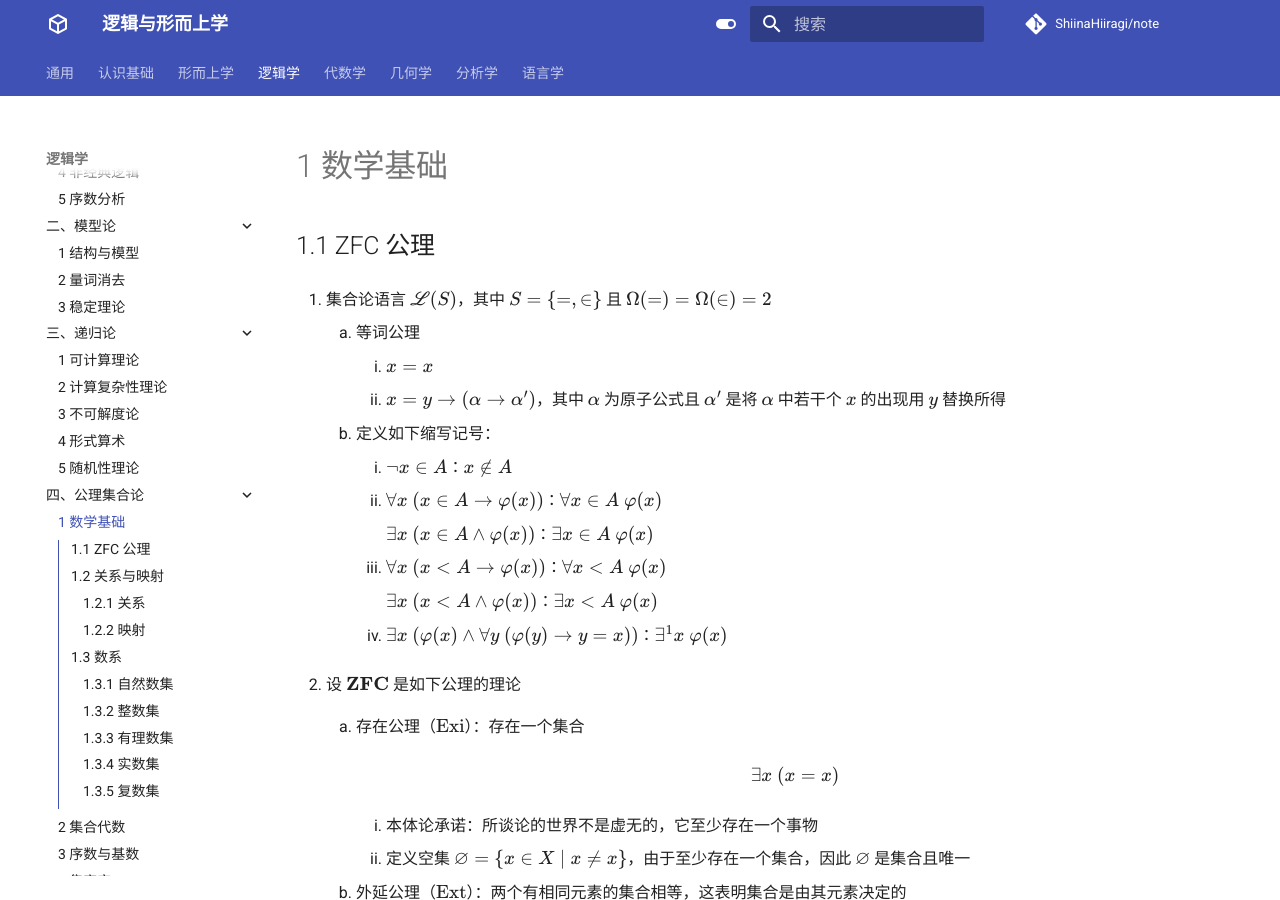
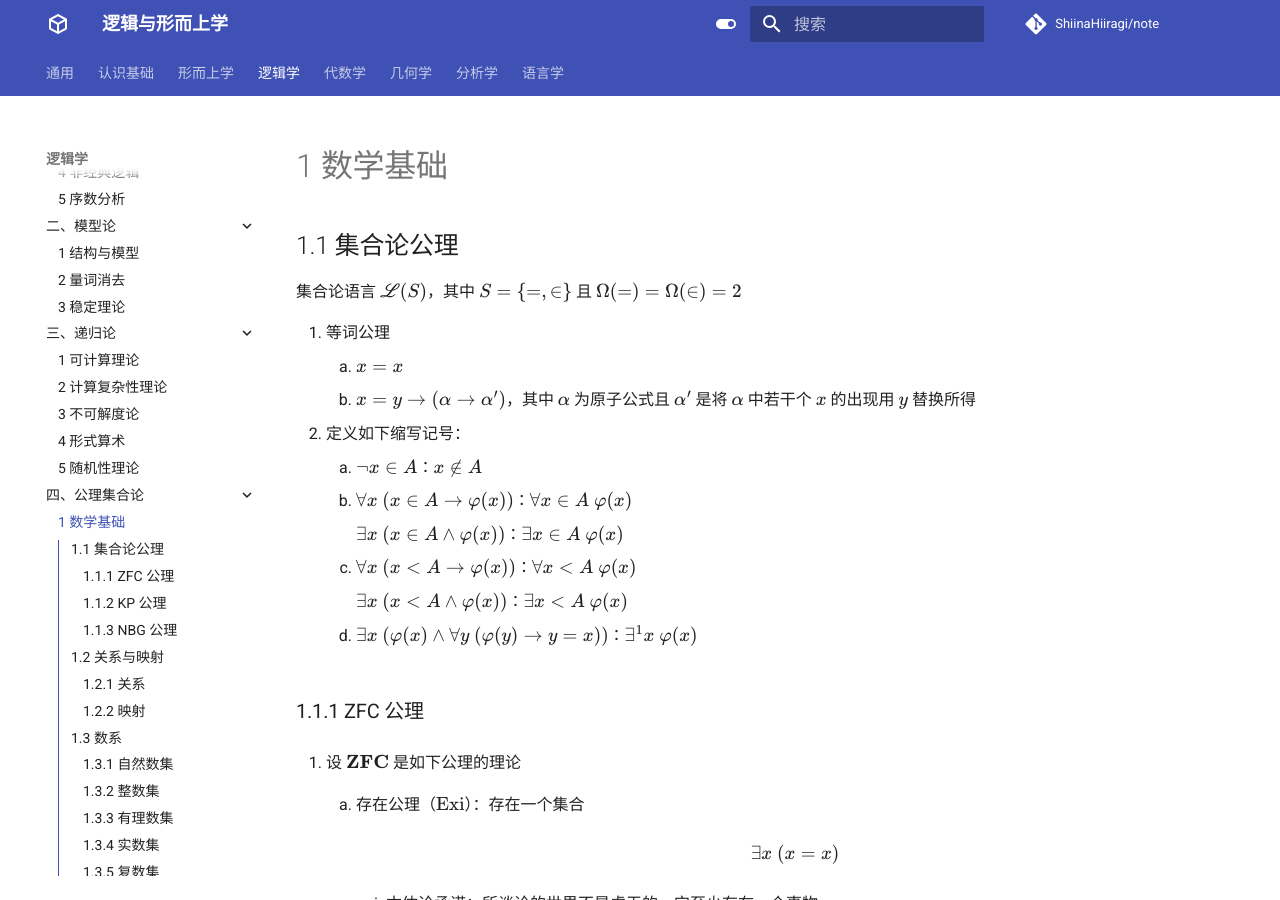
Before and after one commit to ShiinaHiiragi/note, an MkDocs documentation site: the page built from docs/logic/set/base.md, in a window 1280 px wide and 900 px high. Built offline with MkDocs 1.6.1 and Material for MkDocs 9.7.7, drawn with Linux system fonts in a browser that asks for light colours; comment, search, counter and statistics services are not loaded; some of the changed text lies outside the part shown.

Commit message:
rename zfc

```diff
--- a/docs/logic/set/zfc.md
+++ b/docs/logic/set/base.md
@@ -1,23 +1,25 @@
 # 1 数学基础
 
-## 1.1 ZFC 公理
-1. 集合论语言 $\mathscr L(S)$，其中 $S = \{=, \in\}$ 且 $\Omega(=) = \Omega(\in) = 2$
-    1. 等词公理
-        1. $x = x$
-        2. $x = y \rightarrow \left(\alpha \rightarrow \alpha^{\prime}\right)$，其中 $\alpha$ 为原子公式且 $\alpha^{\prime}$ 是将 $\alpha$ 中若干个 $x$ 的出现用 $y$ 替换所得
-    2. 定义如下缩写记号：
-        1. $\neg x \in A$：$x \notin A$
-        2. $\forall x \ (x \in A \to \varphi(x))$：$\forall x \in A \ \varphi(x)$
+## 1.1 集合论公理
+集合论语言 $\mathscr L(S)$，其中 $S = \{=, \in\}$ 且 $\Omega(=) = \Omega(\in) = 2$
 
-            $\exists x \ (x \in A \wedge \varphi(x))$：$\exists x \in A \ \varphi(x)$
+1. 等词公理
+    1. $x = x$
+    2. $x = y \rightarrow \left(\alpha \rightarrow \alpha^{\prime}\right)$，其中 $\alpha$ 为原子公式且 $\alpha^{\prime}$ 是将 $\alpha$ 中若干个 $x$ 的出现用 $y$ 替换所得
+2. 定义如下缩写记号：
+    1. $\neg x \in A$：$x \notin A$
+    2. $\forall x \ (x \in A \to \varphi(x))$：$\forall x \in A \ \varphi(x)$
 
-        3. $\forall x \ (x < A \to \varphi(x))$：$\forall x < A \ \varphi(x)$
+        $\exists x \ (x \in A \wedge \varphi(x))$：$\exists x \in A \ \varphi(x)$
 
-            $\exists x \ (x < A \wedge \varphi(x))$：$\exists x < A \ \varphi(x)$
+    3. $\forall x \ (x < A \to \varphi(x))$：$\forall x < A \ \varphi(x)$
 
-        4. $\exists x \ (\varphi(x) \wedge \forall y \ (\varphi(y) \to y = x))$：$\exists^{1} x \ \varphi(x)$
+        $\exists x \ (x < A \wedge \varphi(x))$：$\exists x < A \ \varphi(x)$
 
-2. 设 $\mathbf{ZFC}$ 是如下公理的理论
+    4. $\exists x \ (\varphi(x) \wedge \forall y \ (\varphi(y) \to y = x))$：$\exists^{1} x \ \varphi(x)$
+
+### 1.1.1 ZFC 公理
+1. 设 $\mathbf{ZFC}$ 是如下公理的理论
     1. 存在公理（$\text{Exi}$）：存在一个集合
 
         $$
@@ -145,7 +147,7 @@
     5. $\text{De Morgan}$ 律
         1. $X - (Y \cup Z) = (X - Y) \cap (X - Z)$
         2. $X - (Y \cap Z) = (X - Y) \cup (X - Z)$
-4. 指标系统：设 $\Gamma$ 是一个集合，$\mathscr X$ 是一个集族，则每一个满射 $\varphi: \Gamma \to \mathscr X$ 称为一个以 $\Gamma$ 为指标集的指标系统．记 $X_\gamma = \varphi(\gamma)$，则 $\varphi = \left\{(\gamma, X_\gamma) \mid \gamma \in \Gamma\right\} \subseteq \Gamma \times \mathscr X$ 常记作 $\mathscr X = \{X_\gamma \mid \gamma \in \Gamma\}$ 或 $\left\{X_\gamma\right\}_{\gamma \in \Gamma}$
+3. 指标系统：设 $\Gamma$ 是一个集合，$\mathscr X$ 是一个集族，则每一个满射 $\varphi: \Gamma \to \mathscr X$ 称为一个以 $\Gamma$ 为指标集的指标系统．记 $X_\gamma = \varphi(\gamma)$，则 $\varphi = \left\{(\gamma, X_\gamma) \mid \gamma \in \Gamma\right\} \subseteq \Gamma \times \mathscr X$ 常记作 $\mathscr X = \{X_\gamma \mid \gamma \in \Gamma\}$ 或 $\left\{X_\gamma\right\}_{\gamma \in \Gamma}$
     1. 定义并集与交集：
 
         $$
@@ -194,13 +196,17 @@
         \end{aligned}
         $$
 
-5. 多重集：函数 $f: A \to \mathbf Z_+ \cup \{\infty\}$，并将 $a \in A$ 简记为 $a \in f$
+4. 多重集：函数 $f: A \to \mathbf Z_+ \cup \{\infty\}$，并将 $a \in A$ 简记为 $a \in f$
     1. 重数：多重集中对象 $a \in A$ 出现的次数 $f(a)$，当表示元素重复任意多次数时，可记为 $\infty$
     2. 元数：集合中不同元素个数；当元数为 $n$ 时，称集合为 $n$ 元多重集
     3. 若有穷多重集 $S$ 有 $a_1, a_2, \cdots, a_n$ 共 $n$ 个不同的元素，且 $a_i$ 的重数为 $p_i$，则 $S$ 可记作 $\left\{p_1 \cdot a_1, p_2 \cdot a_2, \cdots, p_n \cdot a_n\right\}$
-6. 类与真类：令 $\varphi(u)$ 为一个性质，$\{u \mid \varphi(u)\}$ 不一定是集合，这样的对象被称为类，不是集合的类被称为真类
+5. 类与真类：令 $\varphi(u)$ 为一个性质，$\{u \mid \varphi(u)\}$ 不一定是集合，这样的对象被称为类，不是集合的类被称为真类
     1. 每个集合都是类，例如 $\left\{x \mid x \neq x\right\}$
     2. 用 $\mathbf V = \left\{x \mid x = x\right\}$ 表示「所有集合」的类，$x \in \mathbf V$ 不是集合论语言的公式，而只是公式 $x = x$ 的一种记法
+
+### 1.1.2 KP 公理
+
+### 1.1.3 NBG 公理
 
 ## 1.2 关系与映射
 ### 1.2.1 关系
@@ -637,3 +643,5 @@
     1. $|\overline z| = |z|, |\text{Re}(z)| \leqslant^{\mathbf R} |z|, |\text{Im}(z)| \leqslant^{\mathbf R} |z|, |z| \leqslant^{\mathbf R} |\text{Re}(z)| + |\text{Im}(z)|$
     2. $|z| \geqslant^{\mathbf R} 0^{\mathbf R}$，等号成立当且仅当 $z^{\mathbf C} = 0^{\mathbf C}$
     3. $|z +^{\mathbf C} w| \leqslant^{\mathbf R} |z| +^{\mathbf R} |w|, |z \cdot^{\mathbf C} w| = |z| \cdot^{\mathbf R} |w|$
+
+## 1.4 其他集合论
--- a/mkdocs.yml
+++ b/mkdocs.yml
@@ -162,7 +162,7 @@ nav:
       - 4 形式算术: logic/rec/arith.md
       - 5 随机性理论: logic/rec/rand.md
     - 四、公理集合论:
-      - 1 数学基础: logic/set/zfc.md
+      - 1 数学基础: logic/set/base.md
       - 2 集合代数: logic/set/alg.md
       - 3 序数与基数: logic/set/ord.md
       - 4 集宇宙: logic/set/univ.md
```
Also changed, not shown: other parts of docs/logic/set/base.md (+1 -1 lines).
